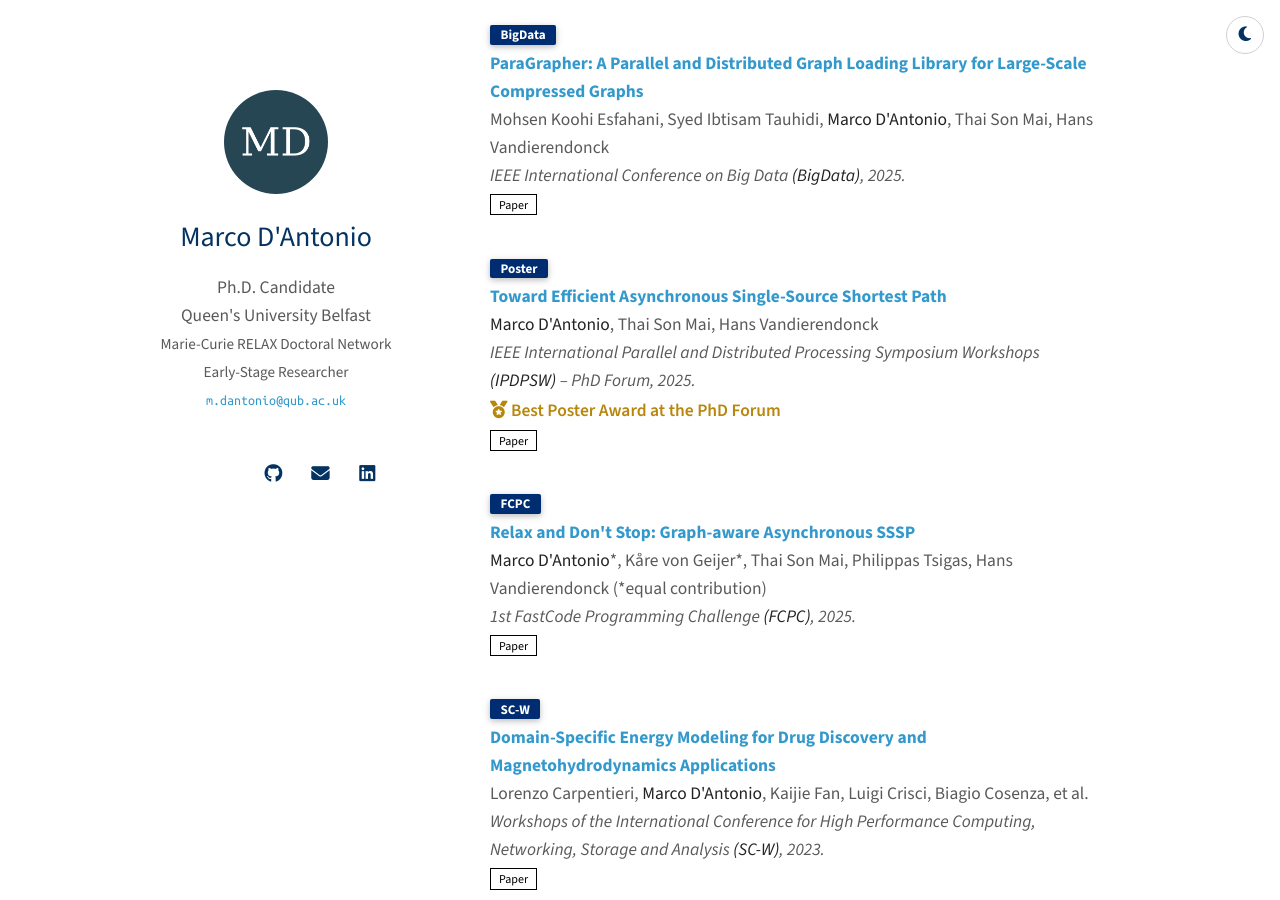
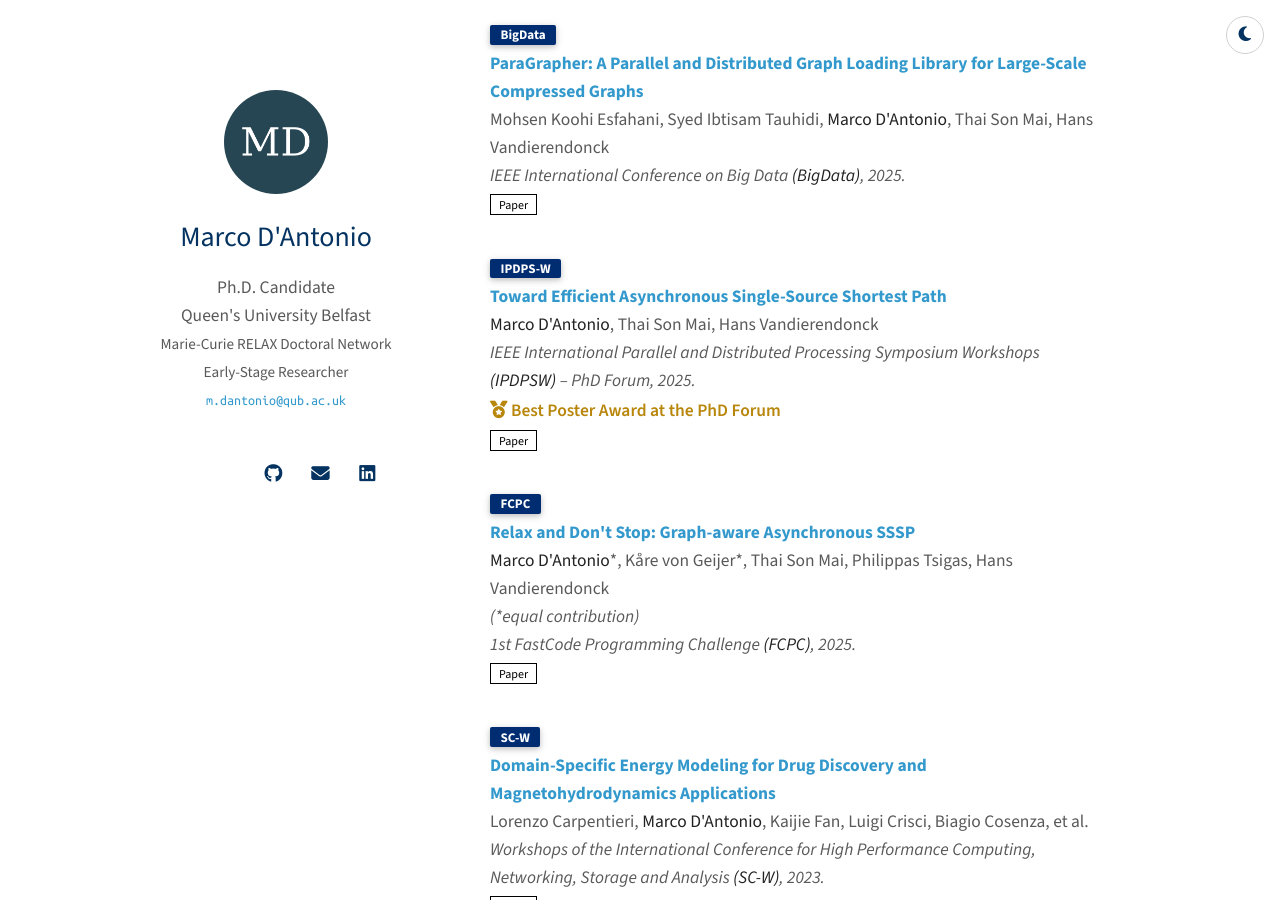
Before and after one commit to emdant/emdant.github.io, a Jekyll site: the page built from index.md, in a window 1280 px wide and 900 px high, scrolled down 969 px. Built offline with Jekyll 4.4.1, drawn with Linux system fonts in a browser that asks for light colours; a style sheet for code colours, icons or effects is not loaded; our own code applies the rules of GitHub Pages for plain Markdown files; some of the changed text lies outside the part shown.

Commit message:
IPDPS-W badge, equal-contribution note on own line, graduation date, remove bio placeholder
Co-Authored-By: Claude Opus 5.5 <noreply@anthropic.com>
Claude-Session: https://claude.ai/code/session_01Gibk2utkjwBjqGrV8njMAc

```diff
--- a/_data/publications.yml
+++ b/_data/publications.yml
@@ -26,13 +26,13 @@ main:
 
   - title: "Toward Efficient Asynchronous Single-Source Shortest Path"
     authors: <strong>Marco D'Antonio</strong>, Thai Son Mai, Hans Vandierendonck
-    conference_short: Poster
+    conference_short: IPDPS-W
     conference: IEEE International Parallel and Distributed Processing Symposium Workshops <strong>(IPDPSW)</strong> – PhD Forum, 2025.
     pdf: https://doi.org/10.1109/IPDPSW66978.2025.00220
     award: Best Poster Award at the PhD Forum
 
   - title: "Relax and Don't Stop: Graph-aware Asynchronous SSSP"
-    authors: <strong>Marco D'Antonio</strong>*, Kåre von Geijer*, Thai Son Mai, Philippas Tsigas, Hans Vandierendonck (*equal contribution)
+    authors: <strong>Marco D'Antonio</strong>*, Kåre von Geijer*, Thai Son Mai, Philippas Tsigas, Hans Vandierendonck<br><span style="font-style:italic;">(*equal contribution)</span>
     conference_short: FCPC
     conference: 1st FastCode Programming Challenge <strong>(FCPC)</strong>, 2025.
     pdf: https://doi.org/10.1145/3711708.3723446
```
Also changed, not shown: index.md (+1 -2 lines).
